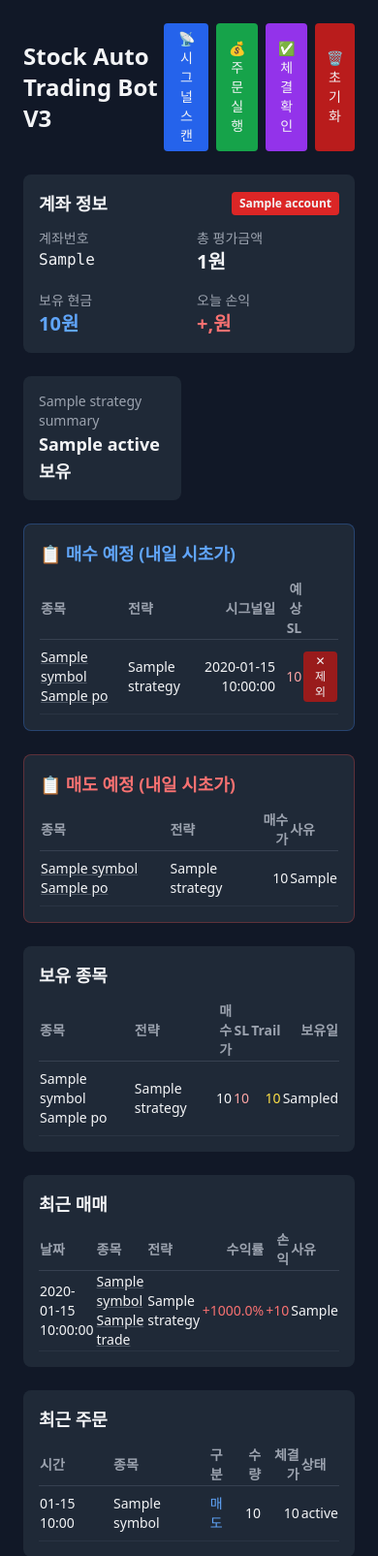
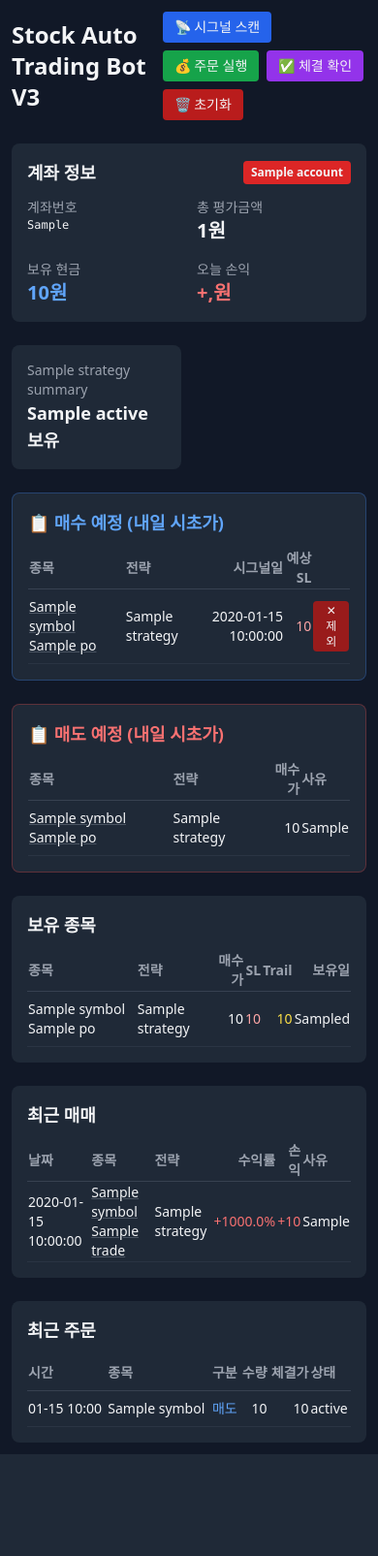
Before and after one commit to blackrabbitDeveloper/stock-auto-trading-botV3, a FastAPI app: template app/dashboard/templates/dashboard.html in a window 390 px wide. Shown: the top 1605 px of the page at 97% size. After the commit the page ends 1500 px from the top, so only its background shows below. Run offline with FastAPI, Linux system fonts and the light colour scheme; the template is opened without the code that fills it: most values are stand-ins (such as "Sample title", 1, 10 or a date in 2020); some libraries are stand-ins or nearby versions.

Commit message:
feat: mobile optimization + naver stock link fix
- Naver link: m.stock.naver.com (works on mobile/PC both)
- Mobile: smaller text, flex-wrap buttons, reduced padding
- Auto-refresh: 30s → 60s (save mobile data)

Co-Authored-By: Claude Opus 4.6 (1M context) <noreply@anthropic.com>

```diff
--- a/app/dashboard/templates/dashboard.html
+++ b/app/dashboard/templates/dashboard.html
@@ -3,7 +3,7 @@
 <head>
     <meta charset="UTF-8">
     <meta name="viewport" content="width=device-width, initial-scale=1.0">
-    <meta http-equiv="refresh" content="30">
+    <meta http-equiv="refresh" content="60">
     <title>Stock Auto Trading Bot V3</title>
     <script src="https://cdn.tailwindcss.com"></script>
     <script>
@@ -51,11 +51,11 @@
     }
     </script>
 </head>
-<body class="bg-gray-900 text-gray-100 p-6">
-    <div class="max-w-6xl mx-auto">
+<body class="bg-gray-900 text-gray-100 p-3 md:p-6">
+    <div class="max-w-6xl mx-auto text-xs md:text-sm">
         <div class="flex items-center justify-between mb-6">
             <h1 class="text-2xl font-bold">Stock Auto Trading Bot V3</h1>
-            <div class="flex gap-2">
+            <div class="flex flex-wrap gap-2">
                 <button onclick="triggerJob('signal_job')" class="px-3 py-1.5 bg-blue-600 hover:bg-blue-500 rounded text-sm font-medium">📡 시그널 스캔</button>
                 <button onclick="triggerJob('order_job')" class="px-3 py-1.5 bg-green-600 hover:bg-green-500 rounded text-sm font-medium">💰 주문 실행</button>
                 <button onclick="triggerJob('confirm_job')" class="px-3 py-1.5 bg-purple-600 hover:bg-purple-500 rounded text-sm font-medium">✅ 체결 확인</button>
@@ -135,7 +135,7 @@
                     <tbody>
                         {% for pos in pending_buys %}
                         <tr class="border-b border-gray-700/50" id="pos-{{ pos.id }}">
-                            <td class="py-2 font-medium"><a href="https://finance.naver.com/item/main.naver?code={{ pos.symbol }}" target="_blank" class="hover:text-blue-400 underline decoration-gray-600">{{ pos.symbol }} {{ pos.name }}</a></td>
+                            <td class="py-2 font-medium"><a href="https://m.stock.naver.com/domestic/stock/{{ pos.symbol }}/total" target="_blank" class="hover:text-blue-400 underline decoration-gray-600">{{ pos.symbol }} {{ pos.name }}</a></td>
                             <td>{{ pos.strategy }}</td>
                             <td class="text-right">{{ pos.signal_date }}</td>
                             <td class="text-right text-red-300">{{ "{:,}".format(pos.sl_price or 0) }}</td>
@@ -167,7 +167,7 @@
                     <tbody>
                         {% for pos in pending_sells %}
                         <tr class="border-b border-gray-700/50">
-                            <td class="py-2 font-medium"><a href="https://finance.naver.com/item/main.naver?code={{ pos.symbol }}" target="_blank" class="hover:text-blue-400 underline decoration-gray-600">{{ pos.symbol }} {{ pos.name }}</a></td>
+                            <td class="py-2 font-medium"><a href="https://m.stock.naver.com/domestic/stock/{{ pos.symbol }}/total" target="_blank" class="hover:text-blue-400 underline decoration-gray-600">{{ pos.symbol }} {{ pos.name }}</a></td>
                             <td>{{ pos.strategy }}</td>
                             <td class="text-right">{{ "{:,}".format(pos.entry_price or 0) }}</td>
                             <td>{{ pos.exit_reason }}</td>
@@ -232,7 +232,7 @@
                         {% for trade in trades %}
                         <tr class="border-b border-gray-700/50">
                             <td class="py-2">{{ trade.exit_date }}</td>
-                            <td><a href="https://finance.naver.com/item/main.naver?code={{ trade.symbol }}" target="_blank" class="hover:text-blue-400 underline decoration-gray-600">{{ trade.symbol }} {{ trade.name }}</a></td>
+                            <td><a href="https://m.stock.naver.com/domestic/stock/{{ trade.symbol }}/total" target="_blank" class="hover:text-blue-400 underline decoration-gray-600">{{ trade.symbol }} {{ trade.name }}</a></td>
                             <td>{{ trade.strategy }}</td>
                             <td class="text-right {% if trade.return_pct >= 0 %}text-green-400{% else %}text-red-400{% endif %}">
                                 {{ "{:+.1%}".format(trade.return_pct) }}
```
